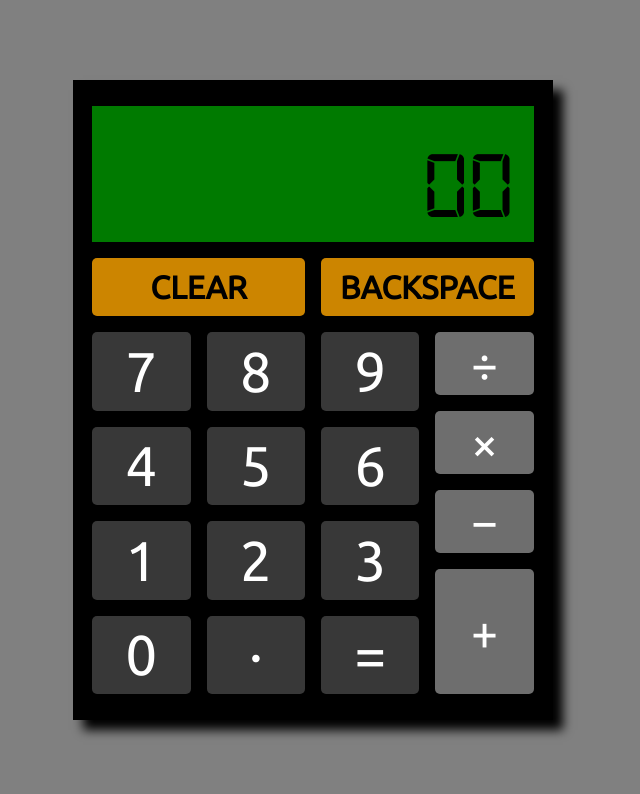
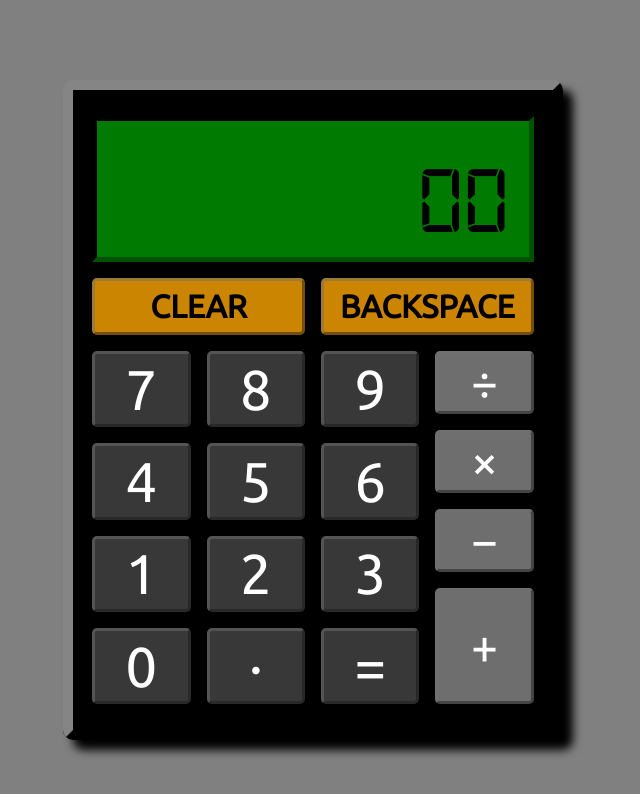
Before and after one commit to mdwicker/calculator, a plain HTML site: page index.html in a window 1280 px wide. Shown: the whole page, without its empty margins (327-967 px from the left). Drawn offline with Linux system fonts and the light colour scheme.

Commit message:
Add 3d effects

```diff
--- a/css/style.css
+++ b/css/style.css
@@ -7,71 +7,6 @@
 
 body {
   background-color: grey;
-}
-
-div#controls {
-  display: grid;
-  /* 5 rows of buttons, 1 screen twice the height */
-  grid-template-rows: 1.5fr 0.75fr 1fr 1fr 1fr 1fr;
-  grid-template-columns: repeat(4, 1fr);
-  gap: 2vmin;
-  width: 92%;
-  height: 92%;
-}
-
-div#screen {
-  grid-column: 1 / 5;
-  background-color: rgb(0, 122, 0);
-  color: black;
-  padding: 20px;
-  justify-content: flex-end;
-  border-radius: 0px;
-  font-family: "digital-7", monospace;
-  font-size: 12vmin;
-}
-
-div#clear {
-  grid-column: 1/3;
-}
-
-div#backspace {
-  grid-column: 3/5;
-}
-
-div#operators {
-  grid-column: 4/5;
-  grid-row: 3/7;
-  display: grid;
-  /* add operator twice as big as the others */
-  grid-template-rows: 1fr 1fr 1fr 2fr;
-  grid-template-columns: 1fr;
-  gap: 2vmin;
-  background-color: transparent;
-  /* background-color: red; */
-}
-
-div.item {
-  background-color: rgb(56, 56, 56);
-  display: flex;
-  justify-content: center;
-  align-items: center;
-  font-family: "Ubuntu", sans-serif;
-  font-size: 7vmin;
-  color: white;
-  border-radius: 5px;
-}
-
-div.operator {
-  background-color: rgb(110, 110, 110);
-  height: 100%;
-  font-size: 6vmin;
-}
-
-div.edit {
-  font-size: 4vmin;
-  background-color: rgb(204, 133, 0);
-  color: black;
-  font-weight: bolder;
 }
 
 div#calculator-background {
@@ -85,4 +20,90 @@ div#calculator-background {
   margin-right: auto;
   margin-top: 10vmin;
   box-shadow: 10px 10px 10px;
+  border: 10px outset rgb(49, 49, 49);
+  border-radius: 10px;
 }
+
+.container#interface {
+  display: grid;
+  /* 5 rows of buttons, 1 screen twice the height */
+  grid-template-rows: 1.5fr 0.75fr 1fr 1fr 1fr 1fr;
+  grid-template-columns: repeat(4, 1fr);
+  gap: 2vmin;
+  width: 92%;
+  height: 92%;
+}
+
+.item {
+  background-color: rgb(56, 56, 56);
+  display: flex;
+  justify-content: center;
+  align-items: center;
+  font-family: "Ubuntu", sans-serif;
+  font-size: 7vmin;
+  color: white;
+  border-radius: 5px;
+}
+
+button {
+  border: 3px outset rgba(112, 112, 112, 0.5);
+  background-clip: border-box;
+}
+
+button:hover {
+  cursor: pointer;
+}
+
+button:active {
+  border: 3px inset rgba(112, 112, 112, 0.5);
+  padding-top: 2px;
+  padding-bottom: 0px;
+  padding-left: 9px;
+}
+
+div#screen {
+  grid-column: 1 / 5;
+  background-color: rgb(0, 122, 0);
+  color: black;
+  padding: 20px;
+  justify-content: flex-end;
+  border-radius: 0px;
+  font-family: "digital-7", monospace;
+  font-size: 12vmin;
+  border: 5px inset rgb(0, 82, 0);
+}
+
+#clear {
+  grid-column: 1/3;
+}
+
+#backspace {
+  grid-column: 3/5;
+}
+
+div#operators {
+  grid-column: 4/5;
+  grid-row: 3/7;
+
+  display: grid;
+  height: 100%;
+  /* add operator twice as big as the others */
+  grid-template-rows: 1fr 1fr 1fr 2fr;
+  grid-template-columns: 1fr;
+  gap: 2vmin;
+  background-color: transparent;
+  /* background-color: red; */
+}
+
+button.operator {
+  background-color: rgb(110, 110, 110);
+  align-self: stretch;
+  font-size: 6vmin;
+}
+
+.edit {
+  font-size: 4vmin;
+  background-color: rgb(204, 133, 0);
+  color: black;
+  font-weight: bolder;
+}
--- a/index.html
+++ b/index.html
@@ -10,27 +10,27 @@
 
 <body>
     <div id="calculator-background">
-        <div id="controls" class="container">
+        <div id="interface" class="container">
             <div class="item" id="screen">00</div>
-            <div class="item edit" id="clear">CLEAR</div>
-            <div class="item edit" id="backspace">BACKSPACE</div>
-            <div class="item number" id="7">7</div>
-            <div class="item number" id="8">8</div>
-            <div class="item number" id="9">9</div>
-            <div class="item number" id="4">4</div>
-            <div class="item number" id="5">5</div>
-            <div class="item number" id="6">6</div>
-            <div class="item number" id="1">1</div>
-            <div class="item number" id="2">2</div>
-            <div class="item number" id="3">3</div>
-            <div class="item number" id="0">0</div>
-            <div class="item" id="dot">&#183</div>
-            <div class="item" id="equals">&#61</div>
+            <button class="item edit" id="clear">CLEAR</button>
+            <button class="item edit" id="backspace">BACKSPACE</button>
+            <button class="item number" id="7">7</button>
+            <button class="item number" id="8">8</button>
+            <button class="item number" id="9">9</button>
+            <button class="item number" id="4">4</button>
+            <button class="item number" id="5">5</button>
+            <button class="item number" id="6">6</button>
+            <button class="item number" id="1">1</button>
+            <button class="item number" id="2">2</button>
+            <button class="item number" id="3">3</button>
+            <button class="item number" id="0">0</button>
+            <button class="item" id="dot">&#183</button>
+            <button class="item" id="equals">&#61</button>
             <div id="operators" class="item container">
-                <div class="item operator" id="divide">&#247</div>
-                <div class="item operator" id="multiply">&#215</div>
-                <div class="item operator" id="subtract">&#8722</div>
-                <div class="item operator" id="add">&#43</div>
+                <button class="item operator" id="divide">&#247</button>
+                <button class="item operator" id="multiply">&#215</button>
+                <button class="item operator" id="subtract">&#8722</button>
+                <button class="item operator" id="add">&#43</button>
             </div>
         </div>
     </div>
```
